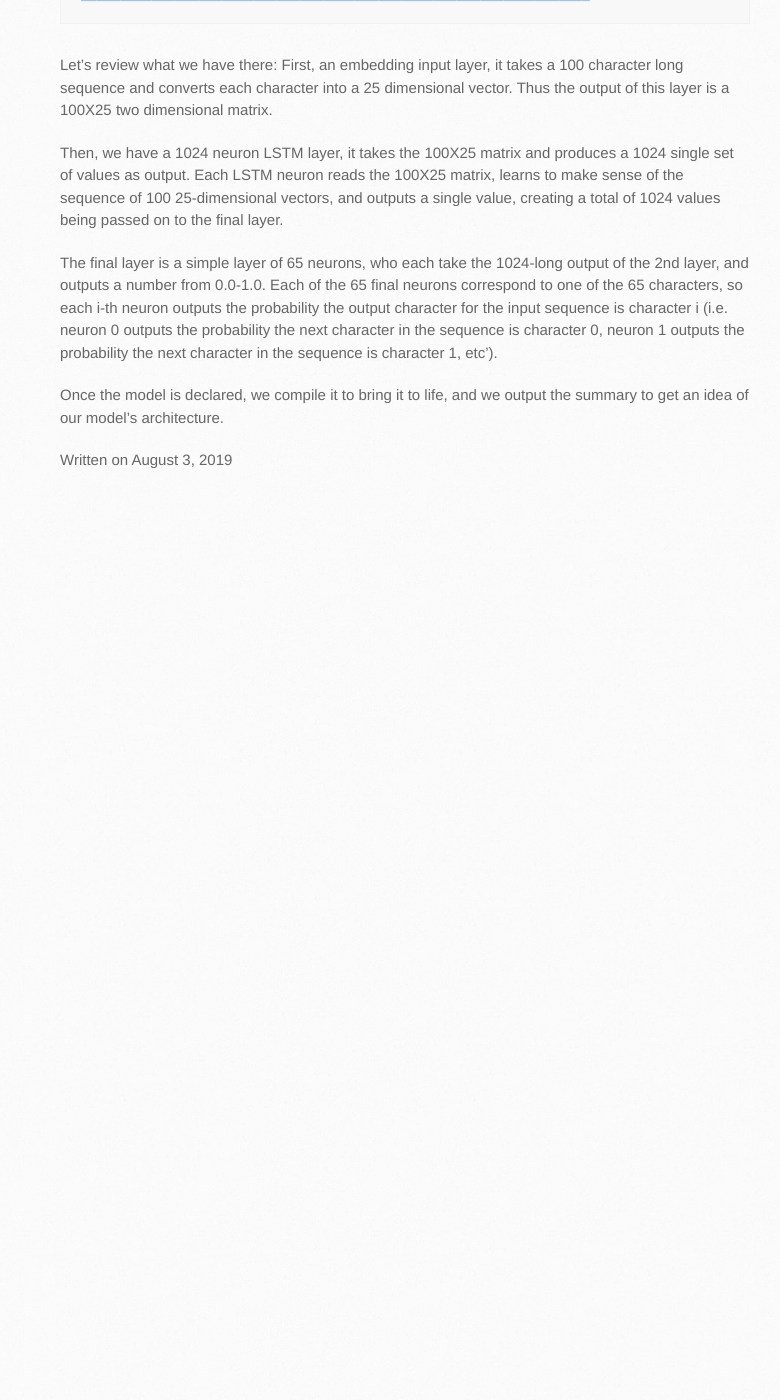
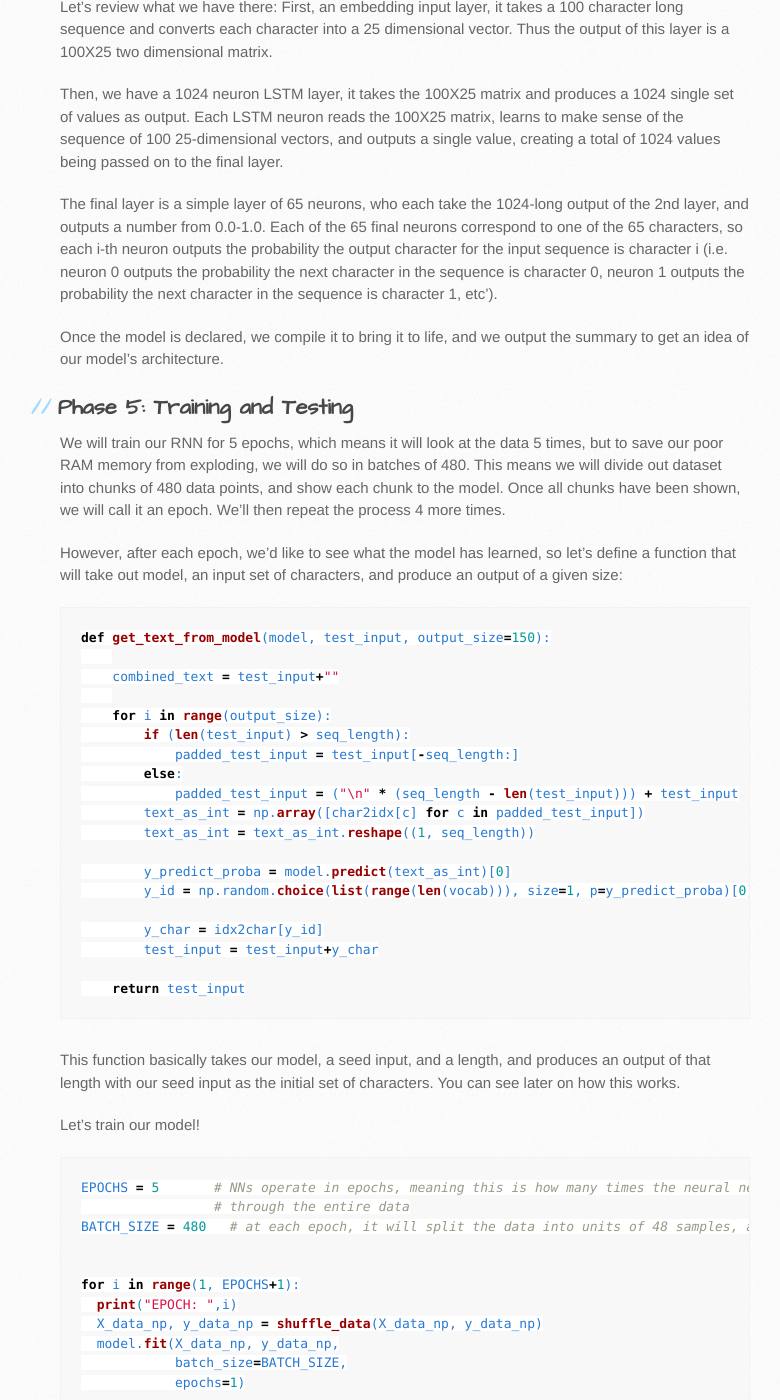
Before and after one commit to bshabashFD/bshabashFD.github.io_old2, a Jekyll site: the page built from _posts/2019-08-03-how-to-use-text-with-rnn.md, in a window 1280 px wide and 1400 px high, scrolled down 5527 px. Shown: the whole window, without its empty margins (110-890 px from the left). Built offline with Jekyll 4.4.1, drawn with Linux system fonts in a browser that asks for light colours; before the commit the page ends 6021 px from its top, so only the background shows below that; some of the changed text lies outside the part shown.

Commit message:
Update 2019-08-03-how-to-use-text-with-rnn.md

````diff
--- a/_posts/2019-08-03-how-to-use-text-with-rnn.md
+++ b/_posts/2019-08-03-how-to-use-text-with-rnn.md
@@ -230,3 +227,132 @@ Then, we have a 1024 neuron LSTM layer, it takes the 100X25 matrix and produces
 The final layer is a simple layer of 65 neurons, who each take the 1024-long output of the 2nd layer, and outputs a number from 0.0-1.0. Each of the 65 final neurons correspond to one of the 65 characters, so each i-th neuron outputs the probability the output character for the input sequence is character i (i.e. neuron 0 outputs the probability the next character in the sequence is character 0, neuron 1 outputs the probability the next character in the sequence is character 1, etc’).
 
 Once the model is declared, we compile it to bring it to life, and we output the summary to get an idea of our model’s architecture.
+
+## Phase 5: Training and Testing
+
+We will train our RNN for 5 epochs, which means it will look at the data 5 times, but to save our poor RAM memory from exploding, we will do so in batches of 480. This means we will divide out dataset into chunks of 480 data points, and show each chunk to the model. Once all chunks have been shown, we will call it an epoch. We’ll then repeat the process 4 more times.
+
+However, after each epoch, we’d like to see what the model has learned, so let’s define a function that will take out model, an input set of characters, and produce an output of a given size:
+
+```python
+def get_text_from_model(model, test_input, output_size=150):
+
+    combined_text = test_input+""
+
+    for i in range(output_size):
+        if (len(test_input) > seq_length):
+            padded_test_input = test_input[-seq_length:]
+        else:
+            padded_test_input = ("\n" * (seq_length - len(test_input))) + test_input
+        text_as_int = np.array([char2idx[c] for c in padded_test_input])
+        text_as_int = text_as_int.reshape((1, seq_length))
+
+        y_predict_proba = model.predict(text_as_int)[0]
+        y_id = np.random.choice(list(range(len(vocab))), size=1, p=y_predict_proba)[0]
+
+        y_char = idx2char[y_id]
+        test_input = test_input+y_char
+
+    return test_input
+```
+
+This function basically takes our model, a seed input, and a length, and produces an output of that length with our seed input as the initial set of characters. You can see later on how this works.
+
+Let’s train our model!
+
+```python
+EPOCHS = 5       # NNs operate in epochs, meaning this is how many times the neural network will go
+                 # through the entire data
+BATCH_SIZE = 480   # at each epoch, it will split the data into units of 48 samples, and train on those
+
+
+for i in range(1, EPOCHS+1):
+  print("EPOCH: ",i)
+  X_data_np, y_data_np = shuffle_data(X_data_np, y_data_np)
+  model.fit(X_data_np, y_data_np,
+            batch_size=BATCH_SIZE,
+            epochs=1)
+
+  test_input = "ROMEO:"
+  print(get_text_from_model(model, test_input, output_size=150))
+  print("------------")
+```
+
+```
+EPOCH:  1
+1115294/1115294 [==============================] - 1607s 1ms/sample - loss: 1.9394
+ROMEO:
+Glatue to formo, leave out his brote;
+upen on our fows unkinged woald them guxs:
+To seak him frush no let dive; if I reved,
+And then shaked these apa
+------------
+EPOCH:  2
+1115294/1115294 [==============================] - 1607s 1ms/sample - loss: 1.3957
+ROMEO:
+As I beseece you, or fault! when I
+I envy behold their hopys: Lord and Warwick.
+
+GLOUCESTER:
+From your brother lave him now, my his lady!
+
+ROMEO:
+Sti
+------------
+EPOCH:  3
+1115294/1115294 [==============================] - 1603s 1ms/sample - loss: 1.2605
+ROMEO:
+What else?
+
+CAMILLO:
+Negely Aniinally, sir; for I mis-again!
+Above the woman's head, dissoluted.
+
+AUTOLYCUS:
+Where is thou didst give madifest neiver
+------------
+EPOCH:  4
+1115294/1115294 [==============================] - 1604s 1ms/sample - loss: 1.1743
+ROMEO:
+Fhonesty to guess? I have not what you were,
+A fair suit doth call them by Mowbray at the house
+And right in grief discharge the fay.
+
+MERCUTIO:
+hang
+------------
+EPOCH:  5
+1115294/1115294 [==============================] - 1602s 1ms/sample - loss: 1.1038
+ROMEO:
+Camillo, and your arms is lie again:
+Good Cape to me--I warn't it ten.
+Poor horte, and you conjused your honour,
+Before I shall dispose you. True and
+------------
+```
+
+By the end of the first epoch, our model learned the syntax for Shakespearean writing, but it still produces some garbage language with only short words resembling English (even Shakespearean English). However, by the end of epoch 5, our model produces mostly coherent words.
+Furthermore, since we parsed our text as a set of characters, we can even give our model names and words which do not appear in the text, and it can handle them.
+
+```python
+print(get_text_from_model(model, “BORIS THE BLADE:”, output_size=450))
+```
+```
+BORIS THE BLADE:
+Ay, woes of Warwick, an oft fair assembly,
+Pursued fearful my mind meh spake my life.
+
+GLOUCESTER:
+Harly, weep sin, at it is nearer to them;
+And call thee mine:
+To deep return faces and less to his eyes;
+I speak 't up, when leave for sway again,
+Our whole pregisidens upages him with the king's.
+I'll tell wayer, every grievours his revenge
+And Juliet by my fair promagation
+Not kill me are upon your own is death?
+And I hot spite the over-mouth to
+```
+
+Well, there we have it. We could probably train our model further and make it produce more and more English like text, but let’s stop and think for a second, do we really need to generate our text character by character? We can actually make the process much easier for out model and simply split the text into individual words rather than individual characters.
+In my next post, I will present the way to generate our text using a word-by-word split rather than a character-by-character split.
````
Also changed, not shown: other parts of _posts/2019-08-03-how-to-use-text-with-rnn.md (+0 -3 lines).
